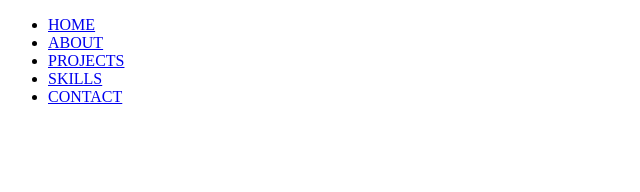
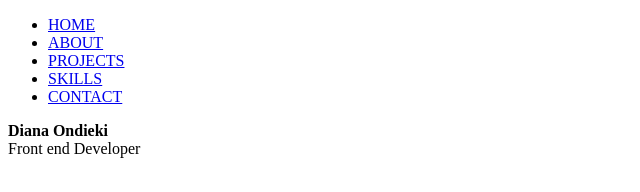
Before and after one commit to monginadiana/landing-page-portifolio, a plain HTML site: page index.html in a window 1280 px wide. Shown: the whole page, without its empty margins (0-640 px from the left). Drawn offline with Linux system fonts and the light colour scheme.

Commit message:
addition of my name and title on the page

```diff
--- a/index.html
+++ b/index.html
@@ -19,6 +19,7 @@
         </nav>
     </div>
     <div class="FIRST">
+        <p><strong>Diana Ondieki</strong><br>Front end Developer</p>
 
     </div>
 
```
